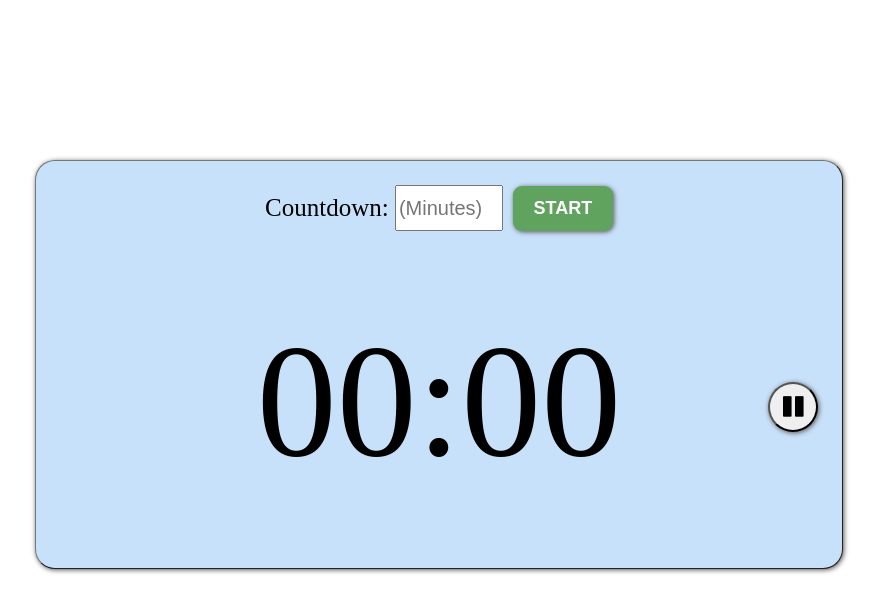
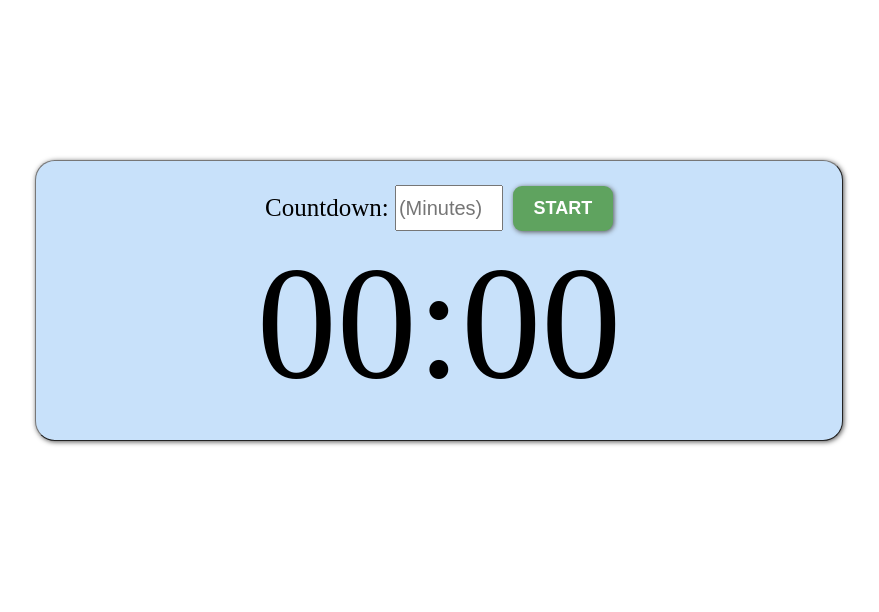
Before and after one commit to emike108/countdown-timer, a React (Create React App) app: page / in a window 1280 px wide. Shown: the top 612 px of the page, without its empty margins (201-1080 px from the left). Built offline with nearby package versions, Linux system fonts and the light colour scheme.

Commit message:
successful input, start, and count functionality

```diff
--- a/src/App.js
+++ b/src/App.js
@@ -4,24 +4,24 @@ import Clock from "./Components/Clock";
 import CountdownInputSection from "./Components/CountdownInputSection";
 
 function App() {
-  const [enteredTime, setEnteredTime] = useState("");
+  const [enteredTimeInMin, setEnteredTimeInMin] = useState("");
   const [isCountingDown, setIsCountingDown] = useState(false);
 
-  const [timerMinutes, setTimesMinutes] = useState("00");
-  const [timerSeconds, setTimesSeconds] = useState("00");
+  // const [timerMinutes, setTimesMinutes] = useState("00");
+  // const [timerSeconds, setTimesSeconds] = useState("00");
 
-  const [timerPaused, setTimerPaused] = useState(false);
+  // const [timerPaused, setTimerPaused] = useState(false);
   // const [timerSpeed, setTimerSpeed] = useState(1000);
 
   // const [deploymentTime, setDeploymentTime] = useState(new Date().getTime());
   // const [countDownStyle, setCountDownStyle] = useState();
 
-  const [displayMessage, setDisplayMessage] = useState(null);
-  const [totalTime, setTotalTime] = useState();
+  // const [displayMessage, setDisplayMessage] = useState(null);
+  // const [totalTime, setTotalTime] = useState();
 
-  let endTime = new Date().getTime() + enteredTime * 60 * 1000;
-  let startTime = new Date().getTime();
-  let countDownTime = (endTime - startTime) / 1000;
+  // let endTime = new Date().getTime() + enteredTimeInMin * 60 * 1000;
+  // let startTime = new Date().getTime();
+  // let countDownTime = (endTime - startTime) / 1000;
 
   // let isFirstRender = useRef(true);
   // let intervalRef = useRef(null);
@@ -79,8 +79,8 @@ function App() {
   //   }
   // };
 
-  const handlePause = () => {
-    console.log("Pause functionality disabled for now");
+  // const handlePause = () => {
+  // console.log("Pause functionality disabled for now");
   //   if (intervalRef.current) {
   //     if (!timerPaused) {
   //       clearInterval(intervalRef.current);
@@ -91,7 +91,7 @@ function App() {
   //     }
   //     setTimerPaused((prev) => !prev);
   //   }
-  };
+  // };
 
   // const handleSpeed = (speed) => {
   //   if (intervalRef.current) {
@@ -111,22 +111,19 @@ function App() {
     <div className="App">
       <div className="main-div">
         <CountdownInputSection
-          enteredTime={enteredTime}
-          setEnteredTime={setEnteredTime}
+          enteredTimeInMin={enteredTimeInMin}
+          setEnteredTimeInMin={setEnteredTimeInMin}
           isCountingDown={isCountingDown}
           setIsCountingDown={setIsCountingDown}
-          setDisplayMessage={setDisplayMessage}
+          // setDisplayMessage={setDisplayMessage}
         />
-        <div className="timed-messages">
+        {/* <div className="timed-messages">
           &nbsp;&nbsp;
           {displayMessage ? displayMessage : null}
-        </div>
+        </div> */}
         <Clock //rename to countdown display
-          timerMinutes={timerMinutes}
-          timerSeconds={timerSeconds}
-          timerPaused={timerPaused}
-          handlePause={handlePause}
-          // countDownStyle={countDownStyle}
+          enteredTimeInMin={parseFloat(enteredTimeInMin)}
+          isCountingDown={isCountingDown}
         />
         {/* <span className="speed-indicator">
           Speed:{" "}
--- a/src/Components/Clock.js
+++ b/src/Components/Clock.js
@@ -1,26 +1,51 @@
-const Clock = ({
-  timerMinutes,
-  timerSeconds,
-  timerPaused,
-  handlePause,
-  countDownStyle,
-}) => {
+import { useEffect, useRef, useState } from "react";
+import { formatRemainingTime } from "../Shared/utils";
+
+export default function Clock({
+  enteredTimeInMin,
+  isCountingDown,
+  // countDownStyle,
+  // setIsCountingDown, // function: to stop countdown
+  // onFinish, // optional: parent callback when done
+}) {
+  const [secondsLeft, setSecondsLeft] = useState(0);
+
+  const endTimeRef = useRef(null);
+  const intervalRef = useRef(null);
+
+  useEffect(() => {
+    if (!!enteredTimeInMin && isCountingDown) {
+      endTimeRef.current = new Date().getTime() + enteredTimeInMin * 60 * 1000;
+    }
+  }, [enteredTimeInMin, isCountingDown]);
+
+  useEffect(() => {
+    if (isCountingDown && endTimeRef.current) {
+      intervalRef.current = setInterval(() => {
+        const currentTime = new Date().getTime();
+        const remainingTime = Math.max(
+          0,
+          Math.floor((endTimeRef.current - currentTime) / 1000)
+        );
+        setSecondsLeft(remainingTime);
+
+        if (remainingTime <= 0) {
+          clearInterval(intervalRef.current);
+        }
+      }, 250);
+    } else {
+      clearInterval(intervalRef.current);
+      setSecondsLeft(0);
+    }
+
+    return () => clearInterval(intervalRef.current);
+  }, [isCountingDown]);
+
   return (
-    <>
-      <div className="countdown">
-        <span className="remaining-time" style={countDownStyle}>
-          {timerMinutes}:{timerSeconds}
-        </span>
-      </div>
-      <button className="play-pause" type="button" onClick={handlePause}>
-        {timerPaused ? (
-          <i className="fa fa-play"></i>
-        ) : (
-          <i className="fa fa-pause"></i>
-        )}
-      </button>
-    </>
+    <div className="countdown">
+      <span className="remaining-time" /* style={countDownStyle} */>
+        {formatRemainingTime(secondsLeft)}
+      </span>
+    </div>
   );
-};
-
-export default Clock;
+}
--- a/src/Components/CountdownInputSection.js
+++ b/src/Components/CountdownInputSection.js
@@ -1,16 +1,15 @@
 const CountdownInputSection = ({
-  enteredTime,
-  setEnteredTime,
+  enteredTimeInMin,
+  setEnteredTimeInMin,
   isCountingDown,
   setIsCountingDown,
-  setDisplayMessage,
-  countDownTime,
+  // setDisplayMessage,
 }) => {
   const handleTimeInput = (e) => {
     const onlyNumbersAndPeriod = /^[0-9]*\.?[0-9]*$/;
 
     if (onlyNumbersAndPeriod.test(e.target.value)) {
-      setEnteredTime(e.target.value);
+      setEnteredTimeInMin(e.target.value);
     }
   };
 
@@ -22,7 +21,7 @@ const CountdownInputSection = ({
         className="search-bar"
         id="time-input"
         placeholder="(Minutes)"
-        value={enteredTime}
+        value={enteredTimeInMin}
         onChange={handleTimeInput}
         disabled={isCountingDown}
       />
@@ -31,13 +30,14 @@ const CountdownInputSection = ({
         type="button"
         disabled={isCountingDown}
         onClick={() => {
-          if (enteredTime > 0) {
+          if (parseFloat(enteredTimeInMin) > 0) {
+            setIsCountingDown(true);
             //is this message clearing needed?
-            setDisplayMessage(null);
-            setIsCountingDown(true);
+            // setDisplayMessage(null);
+            // setEnteredTimeInMin("");
           } else {
             alert("Please enter a value that is greater than 0!");
-            setEnteredTime("");
+            setEnteredTimeInMin("");
           }
         }}
       >
--- /dev/null
+++ b/src/Shared/utils.js
@@ -0,0 +1,8 @@
+export function formatRemainingTime(totalSeconds) {
+  const minutes = Math.floor(totalSeconds / 60);
+  const seconds = totalSeconds % 60;
+  return `${String(minutes).padStart(2, "0")}:${String(seconds).padStart(
+    2,
+    "0"
+  )}`;
+}
```
Lines whose indentation alone changed are shown as unchanged.
